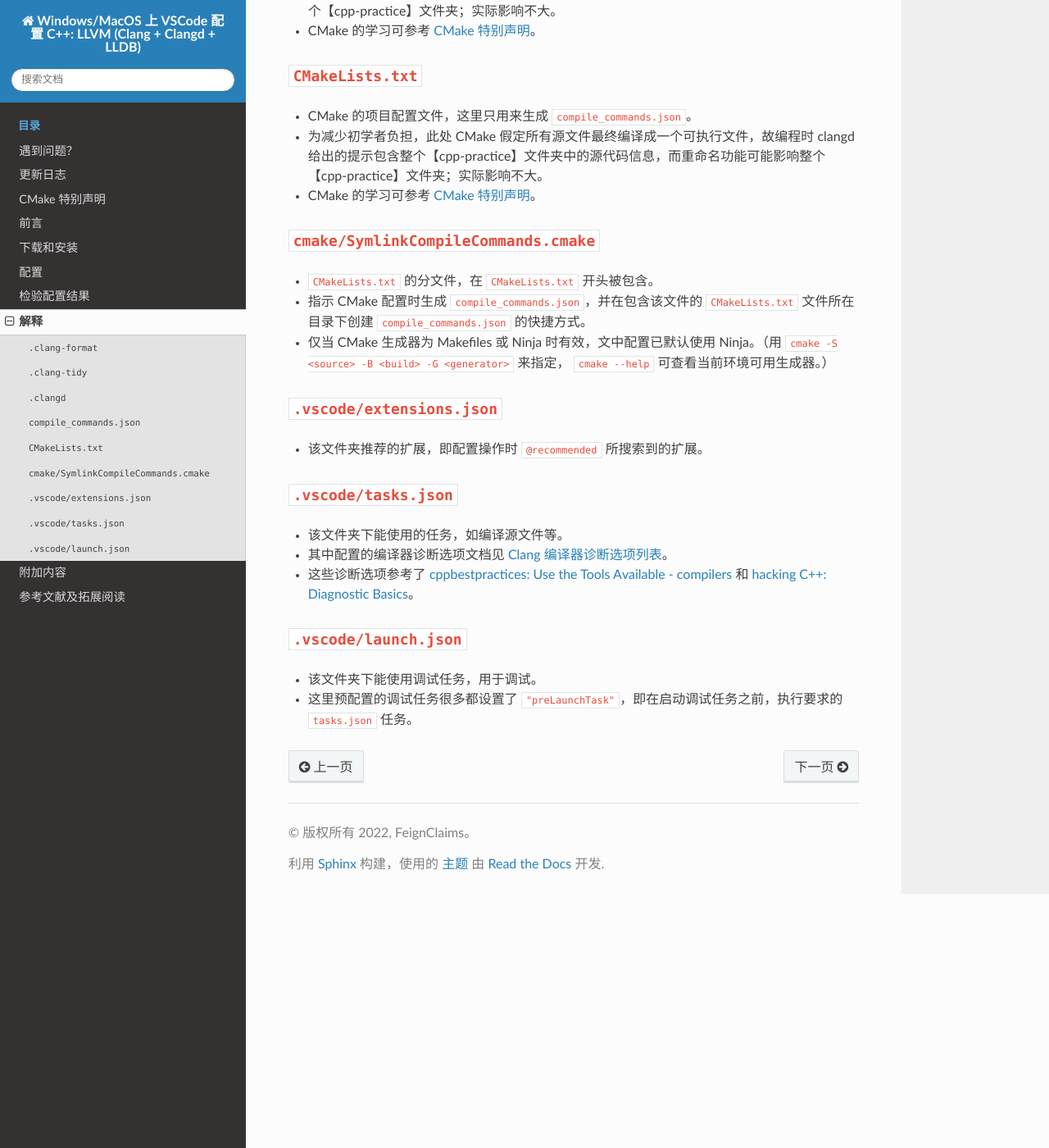
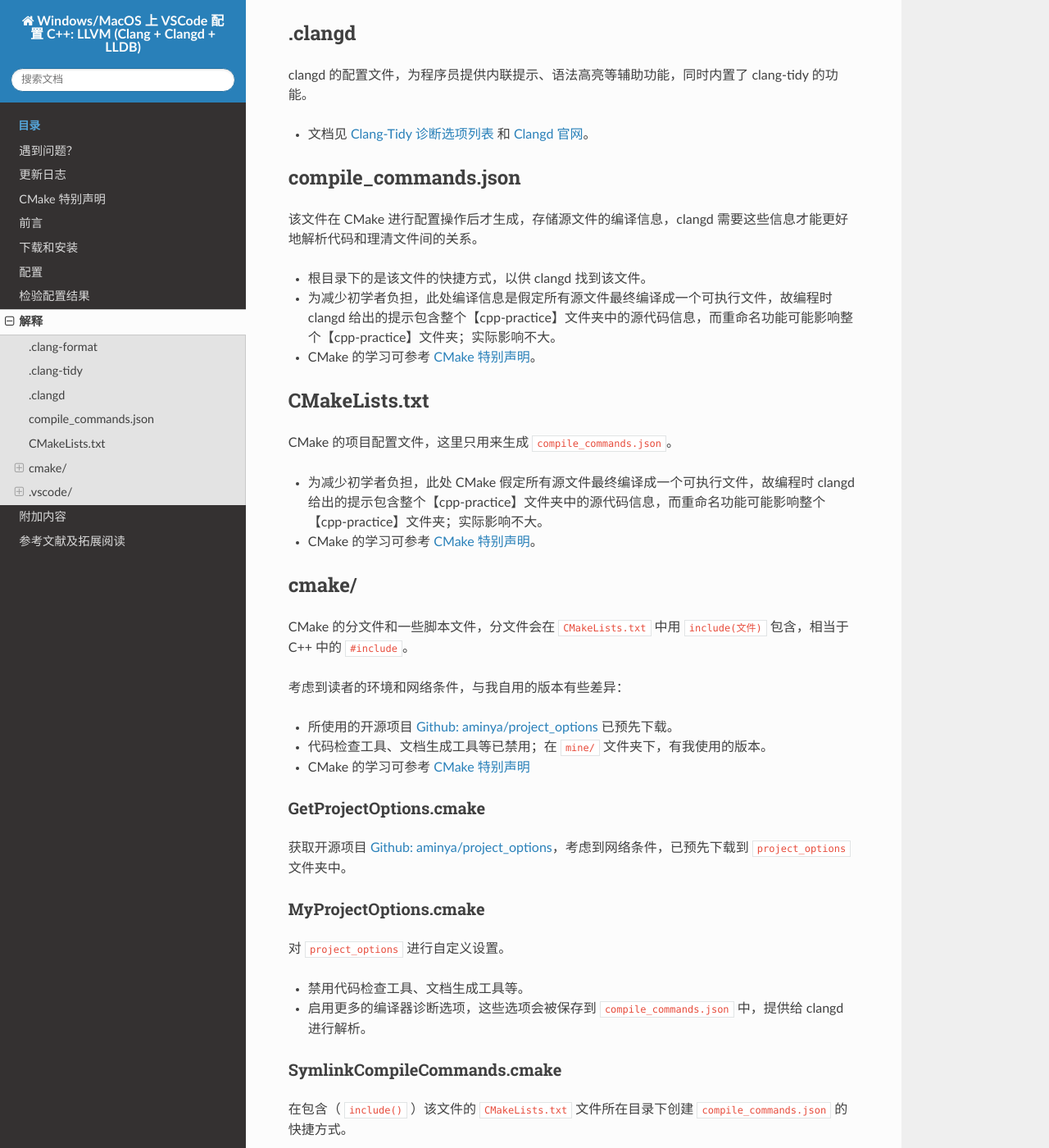
Before and after one commit to FeignClaims/vscode_cpp_starter, a Sphinx documentation site: the page built from docs/source/explain.rst, in a window 1280 px wide and 1400 px high, scrolled down 823 px. Shown: the whole window at 82% size. Built offline with Sphinx 7.4.7 and the Read the Docs theme 2.0.0, drawn with Linux system fonts in a browser that asks for light colours; some of the changed text lies outside the part shown.

Commit message:
应用 project_options

```diff
--- a/docs/source/_include/links.rst
+++ b/docs/source/_include/links.rst
@@ -10,6 +10,7 @@
 .. _`Modern CMake for C++：代码`: https://github.com/PacktPublishing/Modern-CMake-for-Cpp
 .. _`Modern CMake for C++：ACCU 书评`: https://accu.org/bookreviews/2022/collyer_1988/
 .. _`《Professional CMake》`: https://crascit.com/professional-cmake/
+.. _`Github: aminya/project_options`: https://github.com/aminya/project_options
 .. _`Effective CMake - Daniel Pfeife - C++Now 2017`: https://www.youtube.com/watch?v=bsXLMQ6WgIk
 .. _`Using Modern CMake Patterns to Enforce a Good Modular Design - Mathieu Ropert - CppCon 2017`: https://www.youtube.com/watch?v=eC9-iRN2b04
 .. _`Git, CMake, Conan - How to ship and reuse our C++ projects - Mateusz Pusz - CppCon 2018`: https://www.youtube.com/watch?v=S4QSKLXdTtA
--- a/docs/source/explain.rst
+++ b/docs/source/explain.rst
@@ -4,63 +4,120 @@
 
 .. include:: /_include/links.rst
 
-摸了，以下为一些配置文件的说明。
+摸了，以下为一些配置文件的说明，建议从上到下依次阅读。
 
-``.clang-format``
+.. code-block:: txt
+
+  根目录
+  |
+  +-- .clang-format
+  +-- .clang-tidy
+  +-- .clangd
+  +-- compile_commands.json
+  +-- CMakeLists.txt
+  +-- cmake
+  |   +-- GetProjectOptions.cmake
+  |   +-- MyProjectOptions.cmake
+  |   +-- SymlinkCompileCommands.cmake
+  +-- .vscode
+      +-- extensions.json
+      +-- tasks.json
+      +-- launch.json
+
+
+.clang-format
 *******************
 
-- 代码自动格式化工具 clang-format 的配置文件。
+代码自动格式化工具 clang-format 的配置文件。
+
 - 文档见 `Clang-Format 配置选项列表`_。
 
-``.clang-tidy``
+.clang-tidy
 *****************
 
-- 代码检查工具 clang-tidy 的配置文件，辅助程序员写更优秀的代码。
+代码检查工具 clang-tidy 的配置文件，辅助程序员写更优秀的代码。
+
 - 该文件实际并没有被使用而由 ``.clangd`` 文件代劳，这里给出来方便之后学习 CMake。
 - 文档见 `Clang-Tidy 诊断选项列表`_。
 
-``.clangd``
+.clangd
 *************
 
-- clangd 的配置文件，为程序员提供内联提示、语法高亮等辅助功能，同时内置了 clang-tidy 的功能。
+clangd 的配置文件，为程序员提供内联提示、语法高亮等辅助功能，同时内置了 clang-tidy 的功能。
+
 - 文档见 `Clang-Tidy 诊断选项列表`_ 和 `Clangd 官网`_。
 
-``compile_commands.json``
+compile_commands.json
 ***************************
 
-- CMake 进行配置操作后才生成，存储源文件的编译信息，clangd 需要这些信息才能更好地解析代码和理清文件间的关系。
+该文件在 CMake 进行配置操作后才生成，存储源文件的编译信息，clangd 需要这些信息才能更好地解析代码和理清文件间的关系。
+
 - 根目录下的是该文件的快捷方式，以供 clangd 找到该文件。
 - 为减少初学者负担，此处编译信息是假定所有源文件最终编译成一个可执行文件，故编程时 clangd 给出的提示包含整个【cpp-practice】文件夹中的源代码信息，而重命名功能可能影响整个【cpp-practice】文件夹；实际影响不大。
 - CMake 的学习可参考 :doc:`special_announcement`。
 
-``CMakeLists.txt``
+CMakeLists.txt
 ********************
 
-- CMake 的项目配置文件，这里只用来生成 ``compile_commands.json``。
+CMake 的项目配置文件，这里只用来生成 ``compile_commands.json``。
+
 - 为减少初学者负担，此处 CMake 假定所有源文件最终编译成一个可执行文件，故编程时 clangd 给出的提示包含整个【cpp-practice】文件夹中的源代码信息，而重命名功能可能影响整个【cpp-practice】文件夹；实际影响不大。
 - CMake 的学习可参考 :doc:`special_announcement`。
 
-``cmake/SymlinkCompileCommands.cmake``
-****************************************
+cmake/
+***********
 
-- ``CMakeLists.txt`` 的分文件，在 ``CMakeLists.txt`` 开头被包含。
-- 指示 CMake 配置时生成 ``compile_commands.json``，并在包含该文件的 ``CMakeLists.txt`` 文件所在目录下创建 ``compile_commands.json`` 的快捷方式。
-- 仅当 CMake 生成器为 Makefiles 或 Ninja 时有效，文中配置已默认使用 Ninja。（用 ``cmake -S <source> -B <build> -G <generator>`` 来指定， ``cmake --help`` 可查看当前环境可用生成器。）
+CMake 的分文件和一些脚本文件，分文件会在 ``CMakeLists.txt`` 中用 ``include(文件)`` 包含，相当于 C++ 中的 ``#include``。
 
-``.vscode/extensions.json``
+考虑到读者的环境和网络条件，与我自用的版本有些差异：
+
+- 所使用的开源项目 `Github: aminya/project_options`_ 已预先下载。
+- 代码检查工具、文档生成工具等已禁用；在 ``mine/`` 文件夹下，有我使用的版本。
+- CMake 的学习可参考 :doc:`special_announcement`
+
+GetProjectOptions.cmake
+=============================
+
+获取开源项目 `Github: aminya/project_options`_，考虑到网络条件，已预先下载到 ``project_options`` 文件夹中。
+
+MyProjectOptions.cmake
+============================
+
+对 ``project_options`` 进行自定义设置。
+
+- 禁用代码检查工具、文档生成工具等。
+- 启用更多的编译器诊断选项，这些选项会被保存到 ``compile_commands.json`` 中，提供给 clangd 进行解析。
+
+SymlinkCompileCommands.cmake
+==================================
+
+在包含（ ``include()`` ）该文件的 ``CMakeLists.txt`` 文件所在目录下创建 ``compile_commands.json`` 的快捷方式。
+
+- 创建这个快捷方式便于 clangd 找到 ``compile_commands.json``，兼容源外构建。
+- 仅当 CMake 生成器为 Makefiles 或 Ninja 时有效，文中配置已默认设置为 Ninja。（用 ``cmake -S <source> -B <build> -G <generator>`` 来指定， ``cmake --help`` 可查看当前环境可用生成器。）
+
+.vscode/
 *****************************
 
-- 该文件夹推荐的扩展，即配置操作时 ``@recommended`` 所搜索到的扩展。
+该文件夹特定的 VSCode 配置，仅在当前文件夹下有效。
 
-``.vscode/tasks.json``
-*************************
+extensions.json
+=====================
 
-- 该文件夹下能使用的任务，如编译源文件等。
-- 其中配置的编译器诊断选项文档见 `Clang 编译器诊断选项列表`_。
+该文件夹推荐的扩展，即配置操作时 ``@recommended`` 所搜索到的扩展。
+
+tasks.json
+================
+
+该文件夹下能使用的任务，如编译源文件等。
+
+- 其中配置的编译器诊断选项文档见 `Clang 编译器诊断选项列表`_，这些编译选项在实际运行任务时会使用，与 ``compile_commands.json`` 无关。
 - 这些诊断选项参考了 `cppbestpractices: Use the Tools Available - compilers`_ 和 `hacking C++: Diagnostic Basics`_。
+- 但为便于初学者学习，部分非常严格的诊断未启用；请参照 ``cmake/mine/`` 中的内容，那是我使用的版本。
 
-``.vscode/launch.json``
-*************************
+launch.json
+=================
 
-- 该文件夹下能使用调试任务，用于调试。
+该文件夹下能使用调试任务，用于调试。
+
 - 这里预配置的调试任务很多都设置了 ``"preLaunchTask"``，即在启动调试任务之前，执行要求的 ``tasks.json`` 任务。
--- a/docs/source/update_notes.rst
+++ b/docs/source/update_notes.rst
@@ -13,6 +13,7 @@
 
   由于配置文件没多少，想更新配置文件请直接重新下载 `配置文件`_ 进行操作。
 
+- 2022 年 9 月 10 日，对 CMake 部分借用 `Github: aminya/project_options`_ 重新配置，更加简洁有效。
 - 2022 年 9 月 8 日，修正了又一个 Windows 特有问题。
 
   见 `Issue: 关于配置异常无输出`_。
@@ -27,6 +28,7 @@
 其他更新
 ********
 
+- 2022 年 9 月 10 日，在 :doc:`special_announcement` 部分新增一个开源项目 `Github: aminya/project_options`_。
 - 2022 年 9 月 3 日，用 reStructuredText 重写了文档并进行迁移。
 - 2022 年 8 月 23 日，补充了 Windows 安装 LLVM 的一个操作。
 - 2022 年 8 月 13 日，新增了 :doc:`special_announcement`。
```
Also changed, not shown: docs/source/special_announcement.rst (+8 -0 lines), 1 other file.
